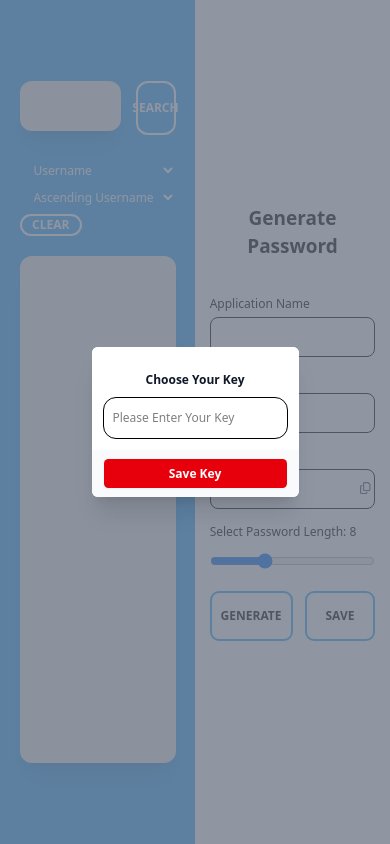
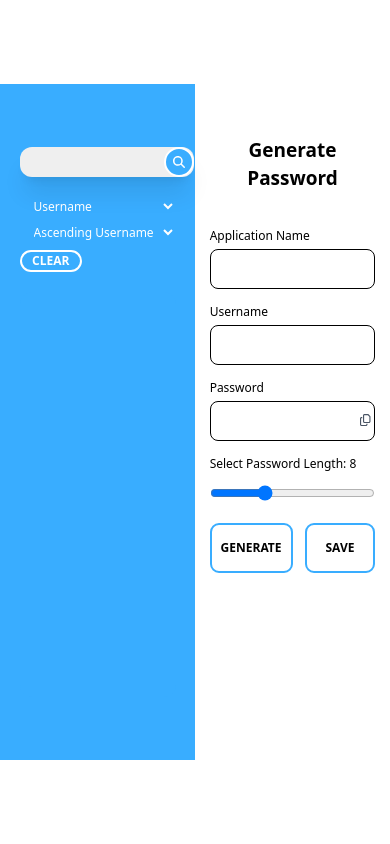
Before and after one commit to GouravBasera/passman, a React (Vite) app: page / in a window 390 px wide. Built offline with nearby package versions, Linux system fonts and the light colour scheme.

Commit message:
updated the css for mobile

```diff
--- a/src/App.css
+++ b/src/App.css
@@ -96,6 +96,7 @@ button{
     /* Password Manager */
     .managerContainer{
       width: 50%;
+      height: 80%;
     }
     .filtersContainer{
       width: 80%;
@@ -105,4 +106,70 @@ button{
       width: 40%;
       float: right;
     }
+    .searchField{
+      height: 10px;
+      padding: 15px;
+      width: 14.5em;
+      position: absolute;
+      z-index: 1;
+    }
+    .searchButton{
+      position: relative;
+      z-index: 10;
+      padding: 0;
+      left: 12em;
+      height: 30px;
+      width: 30px;
+      border-radius: 50%;
+      color: #39ADFF;
+      overflow: hidden;
+    }
+    .searchIcon{
+      color: #fff;
+    }
+    .passContainer{
+      background: #39ADFF;
+      box-shadow: none;
+      padding: 0;
+    }
+    .individualContainer{
+      width: 100%;
+      margin-bottom: 20px;
+      height: 50px;
+    }
+    .iconContainer{
+      padding: 0;
+      padding-left: 10px;
+      width: 25%;
+    }
+    .iconImages{
+      border-radius: 50%;
+    }
+    .savedPassDetails{
+      width: 50%;
+    }
+    .passwordText{
+      position: absolute;
+    }
+    .copyButton{
+      position: relative;
+      left: 44px;
+      bottom: 3px;
+    }
+    .viewPasswordButton{
+      position: relative;
+      left: 42px;
+      bottom: 2px;
+    }
+    .saveCopyShowButtons{
+     width: 20%;
+     margin-left: 10%;
+    }
+    .holderContainer{
+      height: 80%;
+      margin: auto;
+    }
+    .mainContainer{
+      height: 80%;
+    }
   }
--- a/src/App.jsx
+++ b/src/App.jsx
@@ -11,8 +11,8 @@ function App() {
 
   return (
     <>
-    <Popup/>
-    <div className='flex h-screen w-screen justify-center'>
+    {/* <Popup/> */}
+    <div className='flex h-screen w-screen justify-center items-center'>
       <PassMan/>
       <PassGen/>
     </div>
--- a/src/passwordManager/passMan.jsx
+++ b/src/passwordManager/passMan.jsx
@@ -6,8 +6,10 @@ import {
   faEyeSlash,
   faHeart as faHeartFilled,
   faTrash,
+  faMagnifyingGlass
 } from "@fortawesome/free-solid-svg-icons";
 import { faHeart } from "@fortawesome/free-regular-svg-icons";
+import searchIcon from "../assets/searchIcon.svg"
 import {
   handleCopyPassword,
   decryptPassword,
@@ -43,18 +45,18 @@ function PassMan() {
   }, []);
 
   return (
-    <div className="managerContainer w-[40%] flex flex-col bg-[#39ADFF] justify-center items-center">
+    <div className="managerContainer h-full w-[40%] flex flex-col bg-[#39ADFF] justify-center items-center">
       <div className="buttonContainer w-[80%] mb-[20px] flex gap-5 focus:outline-none">
         <input
           type="text"
-          className="h-[40px] shadow-xl bg-[#EFEFEF] rounded-2xl mb-[10px] w-[80%] py-[25px] focus:outline-none text-left pl-[30px]"
+          className="searchField h-[40px] shadow-xl bg-[#EFEFEF] rounded-2xl mb-[10px] w-[80%] py-[25px] focus:outline-none text-left pl-[30px]"
           value={searchValue}
           onChange={(event) => {
             setSearchValue(event.target.value);
           }}
         />
         <button
-          className="w-[20%] h-[40px] py-[25px] text-[16px] rounded-2xl flex justify-center items-center border-2 border-[#fff] bg-[#39ADFF] px-6 font-semibold uppercase text-white transition-all duration-300 hover:translate-x-[-4px] hover:translate-y-[-4px] hover:rounded-2xl hover:shadow-[4px_4px_0px_#fff] active:translate-x-[0px] active:translate-y-[0px] active:rounded-2xl active:shadow-none"
+          className="searchButton w-[20%] h-[40px] py-[25px] text-[16px] rounded-2xl flex justify-center items-center border-2 border-[#fff] bg-[#39ADFF] px-6 font-semibold uppercase text-white transition-all duration-300 hover:translate-x-[-4px] hover:translate-y-[-4px] hover:rounded-2xl hover:shadow-[4px_4px_0px_#fff] active:translate-x-[0px] active:translate-y-[0px] active:rounded-2xl active:shadow-none"
           onClick={() => {
             if (!searchValue) {
               alert("Search Field Empty");
@@ -68,7 +70,7 @@ function PassMan() {
             setPasswords(JSON.parse(localStorage.getItem("tempPassArr")));
           }}
         >
-          Search
+          <FontAwesomeIcon icon={faMagnifyingGlass} className="searchIcon"/>
         </button>
       </div>
       <div className="filtersContainer flex gap-2.5 mb-[20px] w-[80%] justify-end">
@@ -144,17 +146,17 @@ function PassMan() {
               className="individualContainer bg-[#fff] rounded-2xl shadow-xl h-[64px] mb-[30px] flex items-center"
             >
               <div className="iconContainer w-[20%] pl-[20px]">
-                <img src={imgSrc} alt={alt} className="h-10" />
+                <img src={imgSrc} alt={alt} className="h-10 iconImages" />
               </div>
               <div className="savedPassDetails pl-[5%] w-[60%]">
                 <p>{username}</p>
-                <div className="relative w-full flex items-center">
-                  <p className="w-[70%] passwordContainer">
+                <div className="relative w-full flex items-center passwordContainer">
+                  <p className="w-[70%] passwordText">
                     {visiblePasswords[encryptedPass]
                       ? decryptPassword(encryptedPass, key)
                       : "********"}
                   </p>
-                  <span className="cursor-pointer text-gray-600">
+                  <span className="copyButton cursor-pointer text-gray-600">
                     <FontAwesomeIcon
                       icon={faCopy}
                       onClick={() => {
@@ -162,7 +164,7 @@ function PassMan() {
                       }}
                     />
                   </span>
-                  <span className="pl-2">
+                  <span className="pl-2 viewPasswordButton">
                     <FontAwesomeIcon
                       icon={
                         visiblePasswords[encryptedPass] ? faEyeSlash : faEye
```
